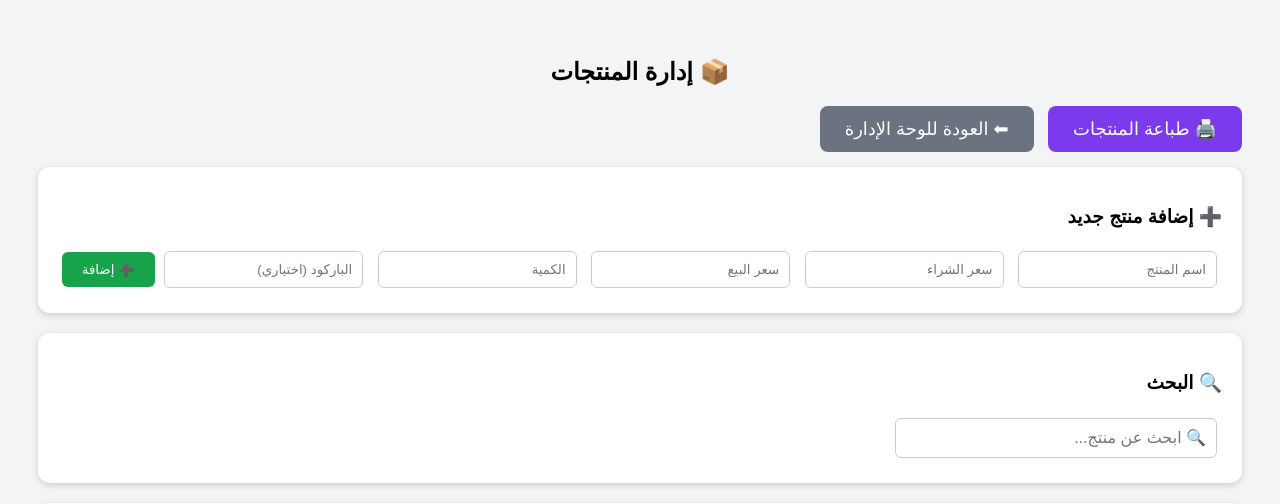
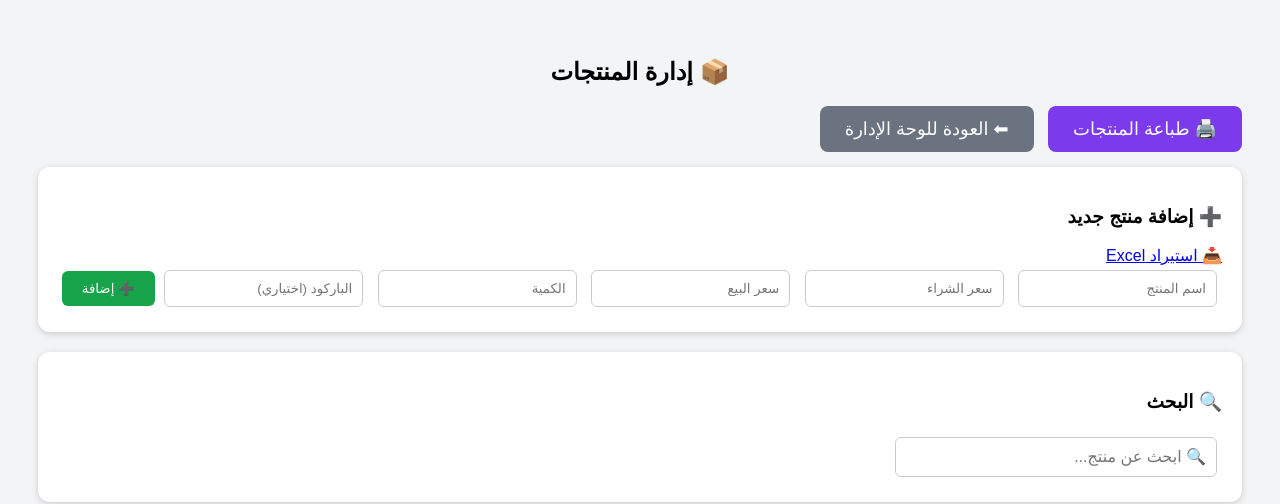
Before and after one commit to bkawash-ops/grecory_web, a Flask app: page /products in a window 1280 px wide. Shown: the top 504 px of the page. Run offline with Flask 3, Linux system fonts and the light colour scheme; the visitor is signed in with stand-in values (Sample User, id 1); data that the repository does not hold is empty; some libraries are stand-ins or nearby versions.

Commit message:
Update products.html

```diff
--- a/templates/products.html
+++ b/templates/products.html
@@ -250,7 +250,9 @@ display:inline-block;
 <h3>
 ➕ إضافة منتج جديد
 </h3>
-
+<a href="/import_products" class="btn btn-success">
+    📥 استيراد Excel
+</a>
 
 
 <form method="POST" action="/add_product">
```
